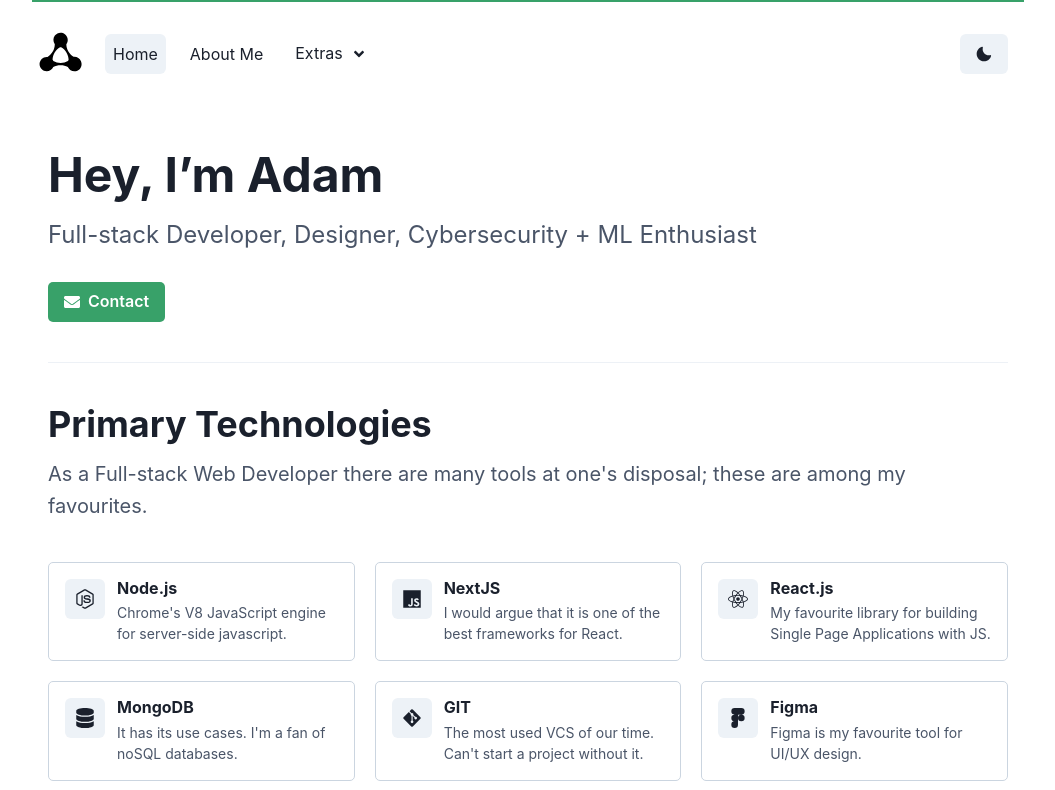
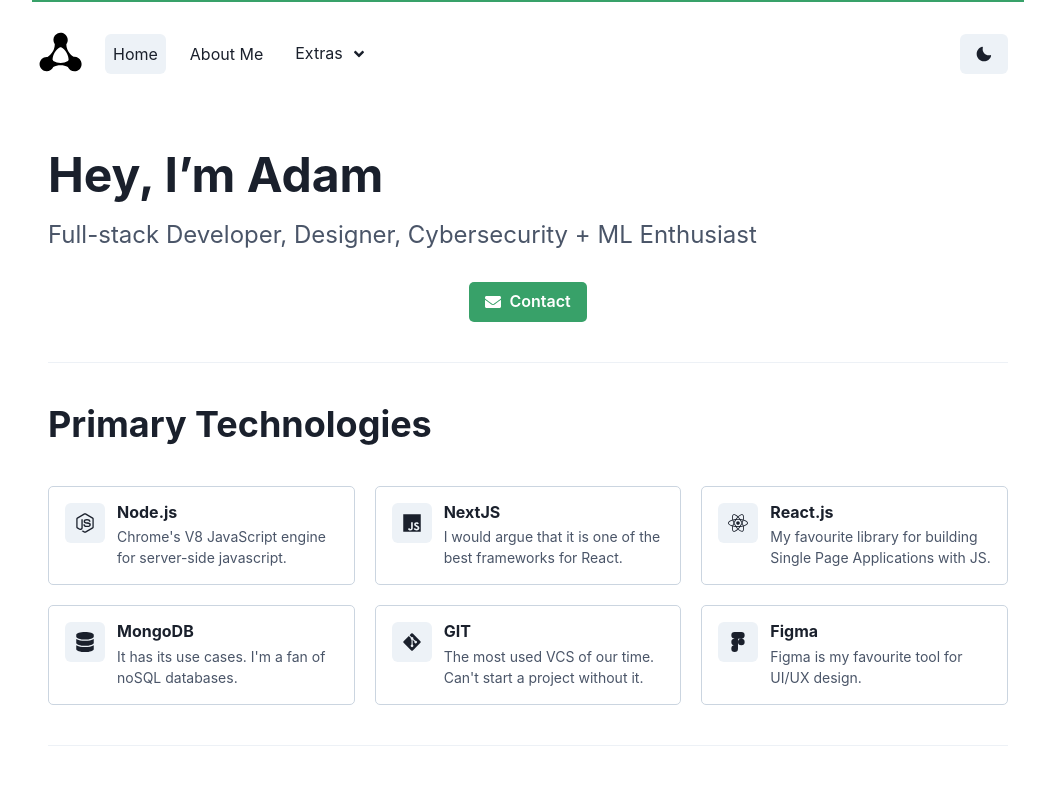
Before and after one commit to ACHultman/achultman-web, a Next.js app: page / in a window 1280 px wide. Shown: the top 790 px of the page, without its empty margins (112-1167 px from the left). Built offline with nearby package versions, Linux system fonts and the light colour scheme.

Commit message:
fix external links

```diff
--- a/src/components/Home/Contact/index.tsx
+++ b/src/components/Home/Contact/index.tsx
@@ -1,19 +1,23 @@
-import { Box, LightMode } from "@chakra-ui/react";
-import { motion } from "framer-motion";
+import { Box, LightMode, VStack } from "@chakra-ui/react"
+import { motion } from "framer-motion"
 import {
   FaArrowAltCircleUp,
   FaCheck,
   FaEnvelope,
   FaExclamation,
-} from "react-icons/fa";
-import { MotionButton } from "../Hero";
-import ContactForm from "./contact-form";
-import { useFormManager } from "./use-form-manager";
+} from "react-icons/fa"
+import { MotionButton } from "../Hero"
+import ContactForm from "./contact-form"
+import { useFormManager } from "./use-form-manager"
 
-const MotionBox = motion(Box);
+const MotionBox = motion(Box)
+const variants = {
+  open: { width: "100%" },
+  closed: { width: "unset" },
+}
 
 const Contact = () => {
-  const { formState, isOpen, setIsOpen, onSubmit } = useFormManager();
+  const { formState, isOpen, setIsOpen, onSubmit } = useFormManager()
 
   const contactButtonState =
     formState === "success"
@@ -23,15 +27,16 @@ const Contact = () => {
           icon: <FaExclamation />,
           text: "Error! Please contact me through LinkedIn.",
         }
-      : { icon: <FaEnvelope />, text: "Contact" };
+      : { icon: <FaEnvelope />, text: "Contact" }
 
   return (
-    <>
+    <VStack w="100%">
       <MotionBox
         mt={7}
         borderRadius={5}
         borderTopRightRadius={isOpen ? 100 : 5}
         animate={isOpen ? "open" : "closed"}
+        variants={variants}
       >
         <LightMode>
           <MotionButton
@@ -47,8 +52,8 @@ const Contact = () => {
           <ContactForm isOpen={isOpen} onSubmit={onSubmit} />
         </LightMode>
       </MotionBox>
-    </>
-  );
-};
+    </VStack>
+  )
+}
 
-export default Contact;
+export default Contact
--- a/src/components/Home/Timeline.tsx
+++ b/src/components/Home/Timeline.tsx
@@ -136,7 +136,11 @@ const Timeline = () => {
                       viewport={{ once: true }}
                     >
                       <VStack>
-                        <Link href={item.title.href}>
+                        <Link
+                          href={item.title.href}
+                          target="_blank"
+                          rel="noopener noreferrer"
+                        >
                           <Tooltip
                             label={item.title.description}
                             aria-label={item.title.description}
--- a/src/components/Home/Tools/ToolCard.tsx
+++ b/src/components/Home/Tools/ToolCard.tsx
@@ -54,7 +54,7 @@ const ToolCard = ({ tool }: ToolCardProps) => {
           whileHover={{ scale: 1.1 }}
         />
         <Box>
-          <LinkOverlay href={tool.url} rel="noopener" isExternal>
+          <LinkOverlay href={tool.url} rel="noopener noreferrer" isExternal>
             <Heading as="h2" size="sm">
               {tool.name}
             </Heading>
--- a/src/components/Home/Tools/index.tsx
+++ b/src/components/Home/Tools/index.tsx
@@ -1,4 +1,4 @@
-import { Heading, SlideFade, Grid, GridProps } from "@chakra-ui/react";
+import { Heading, SlideFade, Grid, GridProps } from "@chakra-ui/react"
 import {
   FaNodeJs,
   FaReact,
@@ -6,11 +6,11 @@ import {
   FaDatabase,
   FaGitAlt,
   FaFigma,
-} from "react-icons/fa";
-import { motion } from "framer-motion";
+} from "react-icons/fa"
+import { motion } from "framer-motion"
 
-import ToolCard from "./ToolCard";
-import Paragraph from "../../Paragraph";
+import ToolCard from "./ToolCard"
+import Paragraph from "../../Paragraph"
 
 const tools = [
   {
@@ -52,9 +52,9 @@ const tools = [
     icon: <FaFigma fontSize="20px" />,
     url: "https://www.figma.com/",
   },
-];
+]
 
-export const MotionGrid = motion<GridProps>(Grid);
+export const MotionGrid = motion<GridProps>(Grid)
 
 const Tools = () => {
   return (
@@ -73,17 +73,7 @@ const Tools = () => {
           Primary Technologies
         </Heading>
       </SlideFade>
-      <SlideFade
-        in={true}
-        offsetX={-80}
-        delay={{ enter: 1.6, exit: 1.6 }}
-        transition={{ enter: { duration: 1 } }}
-      >
-        <Paragraph fontSize="xl" lineHeight={1.6}>
-          As a Full-stack Web Developer there are many tools at one's disposal;
-          these are among my favourites.
-        </Paragraph>
-      </SlideFade>
+
       <SlideFade
         in={true}
         offsetX={80}
@@ -103,7 +93,7 @@ const Tools = () => {
         </MotionGrid>
       </SlideFade>
     </SlideFade>
-  );
-};
+  )
+}
 
-export default Tools;
+export default Tools
--- a/src/components/Layout/Footer.tsx
+++ b/src/components/Layout/Footer.tsx
@@ -1,10 +1,17 @@
-import { FaGithub, FaInstagram, FaLinkedin } from "react-icons/fa";
+import { FaGithub, FaInstagram, FaLinkedin } from "react-icons/fa"
 
 import {
-  Box, ButtonGroup, Container, Divider, IconButton, Link, Stack, Text
-} from "@chakra-ui/react";
+  Box,
+  ButtonGroup,
+  Container,
+  Divider,
+  IconButton,
+  Link,
+  Stack,
+  Text,
+} from "@chakra-ui/react"
 
-import Logo from "../Logo";
+import Logo from "../Logo"
 
 const Footer = () => (
   <Box
@@ -28,18 +35,24 @@ const Footer = () => (
           <IconButton
             as="a"
             href="https://www.instagram.com/adamog_/"
+            target="_blank"
+            rel="noopener noreferrer"
             aria-label="instagram"
             icon={<FaInstagram fontSize="20px" />}
           />
           <IconButton
             as="a"
             href="https://www.linkedin.com/in/adam-hultman/"
+            target="_blank"
+            rel="noopener noreferrer"
             aria-label="Linkedin"
             icon={<FaLinkedin fontSize="20px" />}
           />
           <IconButton
             as="a"
             href="https://www.github.com/achultman"
+            target="_blank"
+            rel="noopener noreferrer"
             aria-label="Github"
             icon={<FaGithub fontSize="20px" />}
           />
@@ -54,7 +67,8 @@ const Footer = () => (
           as={Link}
           rounded="md"
           aria-label="Github Repo"
-          rel="noopener"
+          target="_blank"
+          rel="noopener noreferrer"
           href="https://github.com/achultman/achultman-web/"
           isExternal
           icon={<FaGithub fontSize="18px" />}
@@ -62,6 +76,6 @@ const Footer = () => (
       </Stack>
     </Container>
   </Box>
-);
+)
 
-export default Footer;
+export default Footer
--- a/src/components/Layout/extra/Link.tsx
+++ b/src/components/Layout/extra/Link.tsx
@@ -5,7 +5,7 @@ import { useRouter } from "next/router"
 
 const Link = ({ children, href, ...props }) => {
   const { asPath: currentPath } = useRouter()
-  console.log({ children, href, props })
+
   return (
     <NextLink href={href} passHref>
       <ChakraLink
```
